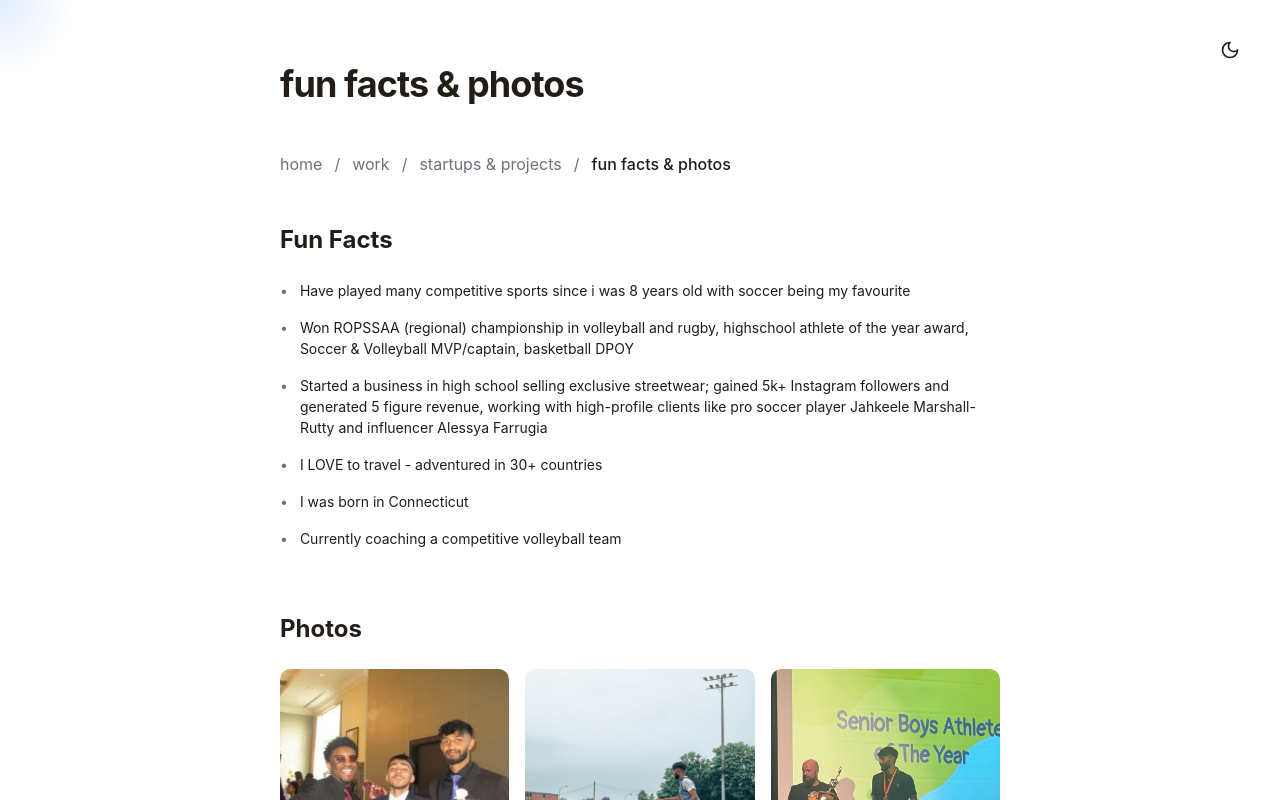
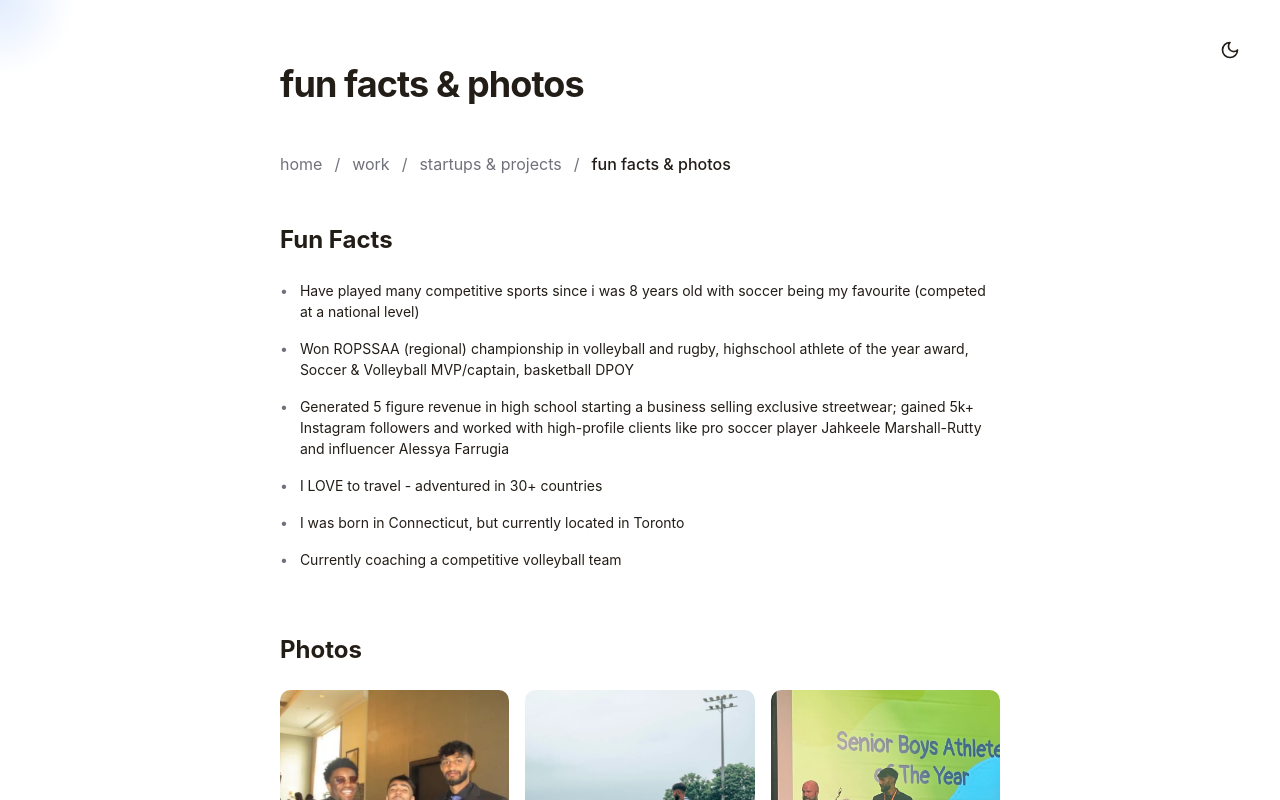
Before and after one commit to SahejBahl/portfolio-website, a React (Vite) app: page /fun-facts in a window 1280 px wide. Shown: the top 800 px of the page. Built offline with nearby package versions, Linux system fonts and the light colour scheme.

Commit message:
Update fun facts content
- Add national competition level mention to sports fact
- Reword business revenue fact for better flow
- Add current location to Connecticut fact

```diff
--- a/src/pages/FunFacts.tsx
+++ b/src/pages/FunFacts.tsx
@@ -8,11 +8,11 @@ export default function FunFacts() {
   const [selectedPhoto, setSelectedPhoto] = useState<string | null>(null);
 
   const funFacts = [
-    "Have played many competitive sports since i was 8 years old with soccer being my favourite",
+    "Have played many competitive sports since i was 8 years old with soccer being my favourite (competed at a national level)",
     "Won ROPSSAA (regional) championship in volleyball and rugby, highschool athlete of the year award, Soccer & Volleyball MVP/captain, basketball DPOY",
-    "Started a business in high school selling exclusive streetwear; gained 5k+ Instagram followers and generated 5 figure revenue, working with high-profile clients like pro soccer player Jahkeele Marshall-Rutty and influencer Alessya Farrugia",
+    "Generated 5 figure revenue in high school starting a business selling exclusive streetwear; gained 5k+ Instagram followers and worked with high-profile clients like pro soccer player Jahkeele Marshall-Rutty and influencer Alessya Farrugia",
     "I LOVE to travel - adventured in 30+ countries",
-    "I was born in Connecticut",
+    "I was born in Connecticut, but currently located in Toronto",
     "Currently coaching a competitive volleyball team",
   ];
 
```
